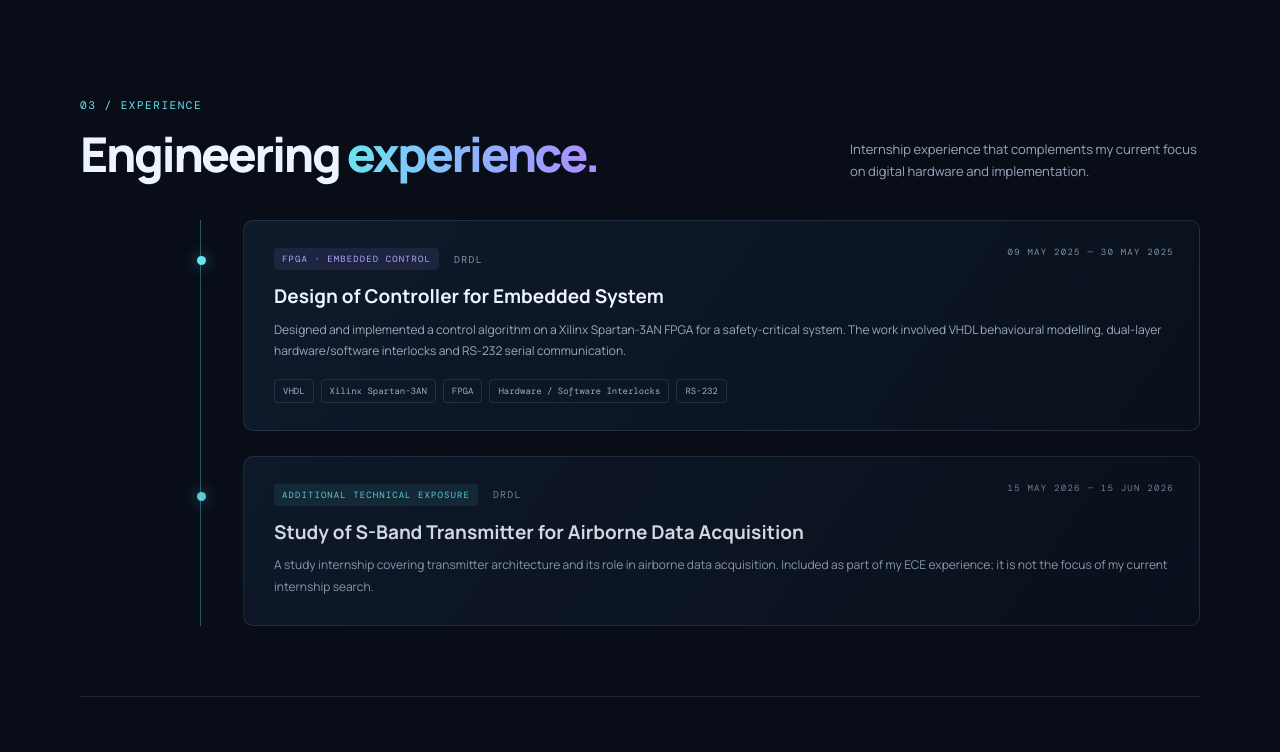
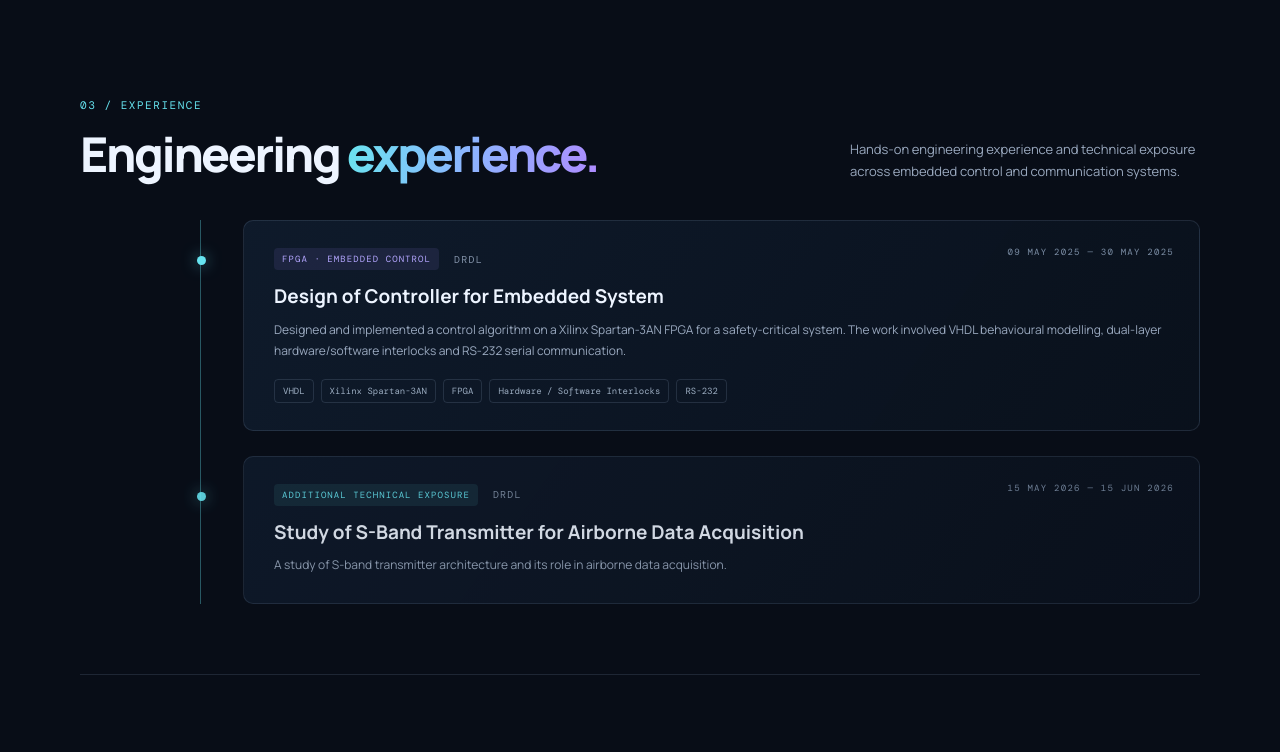
Before and after one commit to pallavibehurageek-cyber/pallavi-portfolio, a plain HTML site: page index.html in a window 1280 px wide. Shown: the part 1660-2412 px from the top of the page. Drawn offline with nearby package versions, Linux system fonts and the light colour scheme.

Commit message:
Remove internship-search wording from portfolio

```diff
--- a/index.html
+++ b/index.html
@@ -41,10 +41,10 @@
 
 
 
-<section class="section-wrap" id="experience"><div class="section-heading"><div><div class="section-kicker">03 / EXPERIENCE</div><h2>Engineering <span class="gradient-text">experience.</span></h2></div><p>Internship experience that complements my current focus on digital hardware and implementation.</p></div>
+<section class="section-wrap" id="experience"><div class="section-heading"><div><div class="section-kicker">03 / EXPERIENCE</div><h2>Engineering <span class="gradient-text">experience.</span></h2></div><p>Hands-on engineering experience and technical exposure across embedded control and communication systems.</p></div>
 <div class="timeline">
 <article class="timeline-card"><div class="timeline-date">09 MAY 2025 — 30 MAY 2025</div><div class="timeline-marker"></div><div class="timeline-content"><div class="card-topline"><span class="tag tag-purple">FPGA · EMBEDDED CONTROL</span><span class="org">DRDL</span></div><h3>Design of Controller for Embedded System</h3><p>Designed and implemented a control algorithm on a Xilinx Spartan-3AN FPGA for a safety-critical system. The work involved VHDL behavioural modelling, dual-layer hardware/software interlocks and RS-232 serial communication.</p><div class="chip-row"><span>VHDL</span><span>Xilinx Spartan-3AN</span><span>FPGA</span><span>Hardware / Software Interlocks</span><span>RS-232</span></div></div></article>
-<article class="timeline-card secondary-experience"><div class="timeline-date">15 MAY 2026 — 15 JUN 2026</div><div class="timeline-marker"></div><div class="timeline-content"><div class="card-topline"><span class="tag tag-cyan">ADDITIONAL TECHNICAL EXPOSURE</span><span class="org">DRDL</span></div><h3>Study of S-Band Transmitter for Airborne Data Acquisition</h3><p>A study internship covering transmitter architecture and its role in airborne data acquisition. Included as part of my ECE experience; it is not the focus of my current internship search.</p></div></article>
+<article class="timeline-card secondary-experience"><div class="timeline-date">15 MAY 2026 — 15 JUN 2026</div><div class="timeline-marker"></div><div class="timeline-content"><div class="card-topline"><span class="tag tag-cyan">ADDITIONAL TECHNICAL EXPOSURE</span><span class="org">DRDL</span></div><h3>Study of S-Band Transmitter for Airborne Data Acquisition</h3><p>A study of S-band transmitter architecture and its role in airborne data acquisition.</p></div></article>
 </div></section>
 
 <section class="section-wrap projects-section" id="projects"><div class="section-heading"><div><div class="section-kicker">04 / SELECTED PROJECTS</div><h2>Engineering work, <span class="gradient-text">backed by evidence.</span></h2></div><p>Explore source RTL, testbench structure, simulation artifacts, synthesis reports and clearly stated work-in-progress items.</p></div>
@@ -131,7 +131,7 @@
 </section>
 
 <section class="section-wrap recognition-section" id="recognition"><div class="section-heading"><div><div class="section-kicker">07 / RECOGNITION</div><h2>Ideas worth <span class="gradient-text">sharing.</span></h2></div></div><div class="award-card"><div class="award-icon">✦</div><div><div class="project-type">PAPER PRESENTATION · 2025</div><h3>Winner — Jijnasa 2K25</h3><p>Recognised as a winner at the Jijnasa 2K25 paper presentation event at college.</p></div><div class="award-year">2025</div></div></section>
-<section class="contact-section"><div class="section-wrap contact-inner"><div class="section-kicker">08 / CONTACT</div><h2>Let’s build<br><span class="gradient-text">better hardware.</span></h2><p>I enjoy exchanging ideas about digital design, verification, computer architecture and hardware acceleration. For a discussion, email me or connect through LinkedIn.</p><div class="contact-actions"><a class="button button-primary" href="mailto:pallavibehurageek@gmail.com?subject=Internship%20Opportunity%20%E2%80%94%20Pallavi%20Behura">Email about an internship ↗</a><a class="button button-ghost" href="https://www.linkedin.com/in/pallavi-behura-547329214/" target="_blank" rel="noreferrer">LinkedIn ↗</a><a class="button button-ghost" href="https://github.com/pallavibehurageek-cyber" target="_blank" rel="noreferrer">GitHub ↗</a></div></div></section>
+<section class="contact-section"><div class="section-wrap contact-inner"><div class="section-kicker">08 / CONTACT</div><h2>Let’s build<br><span class="gradient-text">better hardware.</span></h2><p>I enjoy exchanging ideas about digital design, verification, computer architecture and hardware acceleration. For a discussion, email me or connect through LinkedIn.</p><div class="contact-actions"><a class="button button-primary" href="mailto:pallavibehurageek@gmail.com">Send an email ↗</a><a class="button button-ghost" href="https://www.linkedin.com/in/pallavi-behura-547329214/" target="_blank" rel="noreferrer">LinkedIn ↗</a><a class="button button-ghost" href="https://github.com/pallavibehurageek-cyber" target="_blank" rel="noreferrer">GitHub ↗</a></div></div></section>
 </main>
 <footer class="site-footer"><a class="brand" href="#home"><span class="brand-mark">PB</span><span>PALLAVI BEHURA</span></a><span>BUILD · VERIFY · OPTIMIZE</span><span>© <span id="year"></span> Pallavi Behura</span></footer><script src="script.js"></script>
 </body></html>
```
